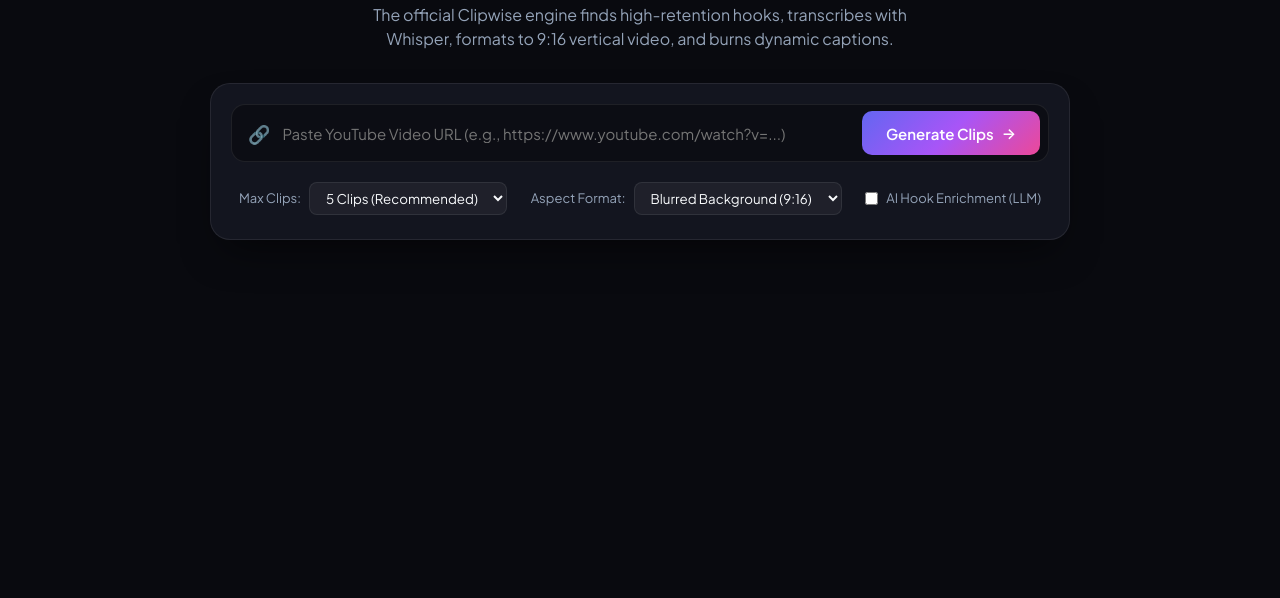
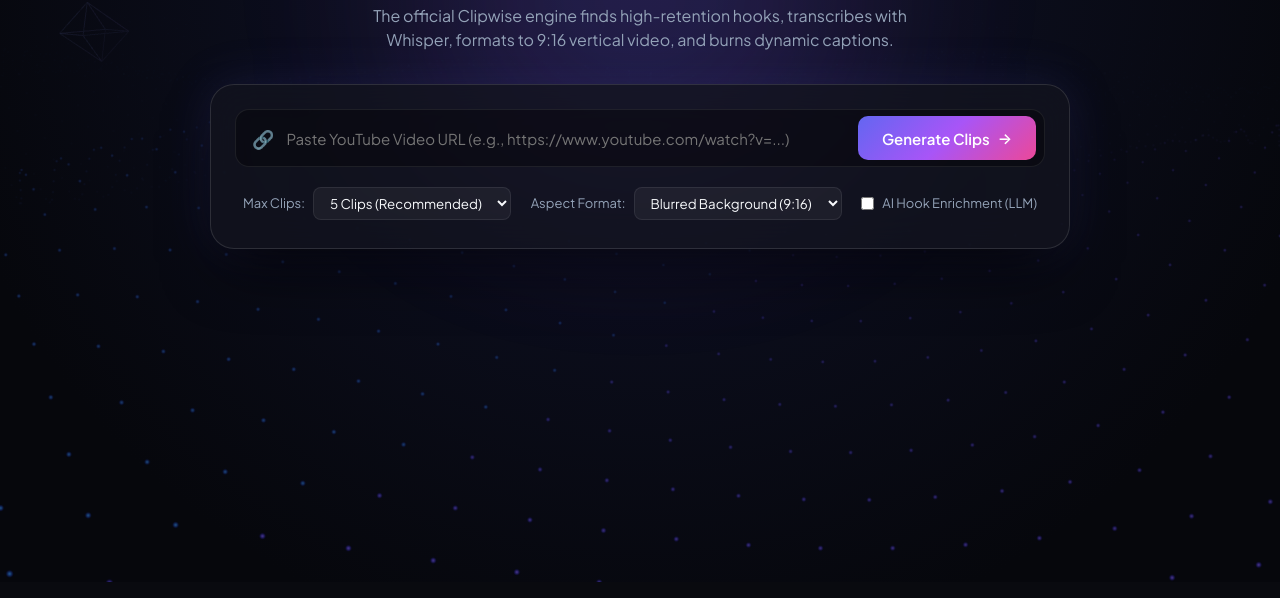
Before and after one commit to nitishkumarchimmanakatti-dev/clipwise, a plain HTML site: page clipwise/static/index.html in a window 1280 px wide. Shown: the part 218-816 px from the top of the page. Drawn offline with nearby package versions, Linux system fonts and the light colour scheme; animation ran at ten frames a second.

Commit message:
Add realistic 3D motion background with Three.js particle wave and card tilt

```diff
--- /dev/null
+++ b/clipwise/static/bg3d.js
@@ -0,0 +1,231 @@
+/**
+ * Clipwise 3D Motion Background Engine using Three.js
+ * Creates an undulating 3D particle wave terrain with floating geometric nodes
+ * and mouse-responsive 3D camera parallax.
+ */
+
+(function () {
+  const canvas = document.getElementById('bg3d-canvas');
+  if (!canvas) return;
+
+  // 1. Scene & Camera Setup
+  const scene = new THREE.Scene();
+  scene.fog = new THREE.FogExp2(0x07080d, 0.0018);
+
+  const camera = new THREE.PerspectiveCamera(
+    60,
+    window.innerWidth / window.innerHeight,
+    1,
+    2000
+  );
+  camera.position.set(0, 180, 480);
+  camera.lookAt(0, 0, 0);
+
+  const renderer = new THREE.WebGLRenderer({
+    canvas: canvas,
+    antialias: true,
+    alpha: true,
+    powerPreference: 'high-performance',
+  });
+  renderer.setPixelRatio(Math.min(window.devicePixelRatio, 2));
+  renderer.setSize(window.innerWidth, window.innerHeight);
+
+  // 2. Undulating 3D Particle Wave Field
+  const SEPARATION = 40;
+  const AMOUNTX = 75;
+  const AMOUNTY = 75;
+  const numParticles = AMOUNTX * AMOUNTY;
+
+  const positions = new Float32Array(numParticles * 3);
+  const colors = new Float32Array(numParticles * 3);
+
+  // Gradient colors: violet (0.39, 0.40, 0.95) to cyan/pink
+  const color1 = new THREE.Color(0x6366f1); // Indigo
+  const color2 = new THREE.Color(0xa855f7); // Purple
+  const color3 = new THREE.Color(0x06b6d4); // Cyan
+
+  let i = 0;
+  for (let ix = 0; ix < AMOUNTX; ix++) {
+    for (let iy = 0; iy < AMOUNTY; iy++) {
+      const x = ix * SEPARATION - (AMOUNTX * SEPARATION) / 2;
+      const z = iy * SEPARATION - (AMOUNTY * SEPARATION) / 2;
+
+      positions[i] = x;
+      positions[i + 1] = 0;
+      positions[i + 2] = z;
+
+      // Color interpolation across the field
+      const ratio = (ix + iy) / (AMOUNTX + AMOUNTY);
+      const c = color1.clone().lerp(ratio > 0.5 ? color2 : color3, ratio);
+
+      colors[i] = c.r;
+      colors[i + 1] = c.g;
+      colors[i + 2] = c.b;
+
+      i += 3;
+    }
+  }
+
+  const geometry = new THREE.BufferGeometry();
+  geometry.setAttribute('position', new THREE.BufferAttribute(positions, 3));
+  geometry.setAttribute('color', new THREE.BufferAttribute(colors, 3));
+
+  // Circular soft particle texture
+  function createParticleTexture() {
+    const pCanvas = document.createElement('canvas');
+    pCanvas.width = 64;
+    pCanvas.height = 64;
+    const ctx = pCanvas.getContext('2d');
+    const grad = ctx.createRadialGradient(32, 32, 0, 32, 32, 32);
+    grad.addColorStop(0, 'rgba(255, 255, 255, 1)');
+    grad.addColorStop(0.3, 'rgba(200, 220, 255, 0.7)');
+    grad.addColorStop(0.7, 'rgba(99, 102, 241, 0.25)');
+    grad.addColorStop(1, 'rgba(0, 0, 0, 0)');
+    ctx.fillStyle = grad;
+    ctx.fillRect(0, 0, 64, 64);
+    return new THREE.CanvasTexture(pCanvas);
+  }
+
+  const material = new THREE.PointsMaterial({
+    size: 6.5,
+    vertexColors: true,
+    map: createParticleTexture(),
+    transparent: true,
+    opacity: 0.85,
+    blending: THREE.AdditiveBlending,
+    depthWrite: false,
+  });
+
+  const particles = new THREE.Points(geometry, material);
+  particles.position.y = -60;
+  scene.add(particles);
+
+  // 3. Floating 3D Geometric Polygonal Meshes
+  const floatingGroup = new THREE.Group();
+  scene.add(floatingGroup);
+
+  const shapes = [];
+  const geomTypes = [
+    new THREE.IcosahedronGeometry(35, 0),
+    new THREE.OctahedronGeometry(28, 0),
+    new THREE.TetrahedronGeometry(30, 0),
+    new THREE.TorusGeometry(32, 6, 12, 32),
+  ];
+
+  const wireMaterial = new THREE.MeshBasicMaterial({
+    color: 0x818cf8,
+    wireframe: true,
+    transparent: true,
+    opacity: 0.25,
+  });
+
+  for (let k = 0; k < 9; k++) {
+    const geom = geomTypes[k % geomTypes.length];
+    const mesh = new THREE.Mesh(geom, wireMaterial.clone());
+
+    mesh.position.x = (Math.random() - 0.5) * 1400;
+    mesh.position.y = Math.random() * 300 + 40;
+    mesh.position.z = (Math.random() - 0.5) * 800;
+
+    mesh.scale.setScalar(0.7 + Math.random() * 0.8);
+
+    mesh.userData = {
+      rotX: (Math.random() - 0.5) * 0.015,
+      rotY: (Math.random() - 0.5) * 0.015,
+      floatSpeed: 0.001 + Math.random() * 0.002,
+      baseY: mesh.position.y,
+      offset: Math.random() * Math.PI * 2,
+    };
+
+    floatingGroup.add(mesh);
+    shapes.push(mesh);
+  }
+
+  // 4. Mouse Tracking & Parallax
+  let mouseX = 0;
+  let mouseY = 0;
+  let targetX = 0;
+  let targetY = 0;
+
+  window.addEventListener('mousemove', (e) => {
+    mouseX = (e.clientX - window.innerWidth / 2) * 0.4;
+    mouseY = (e.clientY - window.innerHeight / 2) * 0.3;
+  });
+
+  // 5. Animation Loop
+  let count = 0;
+
+  function animate() {
+    requestAnimationFrame(animate);
+
+    count += 0.035;
+
+    // Smooth camera parallax
+    targetX += (mouseX - targetX) * 0.03;
+    targetY += (mouseY - targetY) * 0.03;
+
+    camera.position.x = targetX * 0.8;
+    camera.position.y = 180 - targetY * 0.5;
+    camera.lookAt(0, 20, 0);
+
+    // Wave motion calculation for 3D particles
+    const pos = particles.geometry.attributes.position.array;
+    let idx = 0;
+
+    for (let ix = 0; ix < AMOUNTX; ix++) {
+      for (let iy = 0; iy < AMOUNTY; iy++) {
+        pos[idx + 1] =
+          Math.sin((ix + count) * 0.25) * 35 +
+          Math.sin((iy + count) * 0.4) * 35 +
+          Math.cos((ix + iy + count) * 0.2) * 20;
+        idx += 3;
+      }
+    }
+    particles.geometry.attributes.position.needsUpdate = true;
+
+    // Rotate floating shapes
+    shapes.forEach((s) => {
+      s.rotation.x += s.userData.rotX;
+      s.rotation.y += s.userData.rotY;
+      s.position.y =
+        s.userData.baseY + Math.sin(count * 0.5 + s.userData.offset) * 25;
+    });
+
+    renderer.render(scene, camera);
+  }
+
+  animate();
+
+  // 6. Responsive Window Resize
+  window.addEventListener('resize', () => {
+    camera.aspect = window.innerWidth / window.innerHeight;
+    camera.updateProjectionMatrix();
+    renderer.setSize(window.innerWidth, window.innerHeight);
+  });
+
+  // 7. Interactive 3D Card Tilt for UI Elements
+  function enable3DCardTilt(selector) {
+    document.querySelectorAll(selector).forEach((card) => {
+      card.addEventListener('mousemove', (e) => {
+        const rect = card.getBoundingClientRect();
+        const x = e.clientX - rect.left;
+        const y = e.clientY - rect.top;
+        const centerX = rect.width / 2;
+        const centerY = rect.height / 2;
+
+        const rotateX = ((y - centerY) / centerY) * -7;
+        const rotateY = ((x - centerX) / centerX) * 7;
+
+        card.style.transform = `perspective(1000px) rotateX(${rotateX}deg) rotateY(${rotateY}deg) translateY(-4px)`;
+      });
+
+      card.addEventListener('mouseleave', () => {
+        card.style.transform =
+          'perspective(1000px) rotateX(0deg) rotateY(0deg) translateY(0)';
+      });
+    });
+  }
+
+  // Apply tilt to generator card
+  enable3DCardTilt('.generator-card');
+})();
--- a/clipwise/static/index.html
+++ b/clipwise/static/index.html
@@ -50,6 +50,10 @@
   <link href="https://fonts.googleapis.com/css2?family=Plus+Jakarta+Sans:wght@400;500;600;700;800&family=JetBrains+Mono:wght@400;500&display=swap" rel="stylesheet">
 </head>
 <body>
+  <!-- 3D Motion WebGL Canvas -->
+  <canvas id="bg3d-canvas"></canvas>
+  <div class="ambient-glow"></div>
+
   <div class="app-layout">
     <!-- Header -->
     <header class="navbar">
@@ -174,6 +178,9 @@
     </div>
   </div>
 
+  <!-- Three.js & 3D Interactive Background -->
+  <script src="https://cdnjs.cloudflare.com/ajax/libs/three.js/r128/three.min.js"></script>
+  <script src="/static/bg3d.js"></script>
   <script src="/static/app.js"></script>
 </body>
 </html>
--- a/clipwise/static/style.css
+++ b/clipwise/static/style.css
@@ -25,9 +25,44 @@ body {
   color: var(--text-main);
   min-height: 100vh;
   line-height: 1.5;
+  overflow-x: hidden;
+}
+
+/* 3D Canvas Background */
+#bg3d-canvas {
+  position: fixed;
+  top: 0;
+  left: 0;
+  width: 100vw;
+  height: 100vh;
+  z-index: 0;
+  pointer-events: none;
+  background: radial-gradient(circle at 50% 20%, #10132b 0%, #06070c 80%);
+}
+
+/* Ambient 3D Depth Glow */
+.ambient-glow {
+  position: fixed;
+  top: 25%;
+  left: 50%;
+  transform: translate(-50%, -50%);
+  width: 700px;
+  height: 400px;
+  background: radial-gradient(circle, rgba(99, 102, 241, 0.25) 0%, rgba(168, 85, 247, 0.18) 40%, transparent 70%);
+  filter: blur(90px);
+  pointer-events: none;
+  z-index: 1;
+  animation: pulseGlow 9s ease-in-out infinite alternate;
+}
+
+@keyframes pulseGlow {
+  0% { transform: translate(-50%, -50%) scale(0.9); opacity: 0.65; }
+  100% { transform: translate(-50%, -45%) scale(1.15); opacity: 0.95; }
 }
 
 .app-layout {
+  position: relative;
+  z-index: 2;
   max-width: 1300px;
   margin: 0 auto;
   padding: 0 24px 60px;
@@ -38,8 +73,13 @@ body {
   display: flex;
   justify-content: space-between;
   align-items: center;
-  padding: 24px 0;
-  border-bottom: 1px solid var(--border-color);
+  padding: 16px 24px;
+  margin-top: 16px;
+  background: rgba(19, 21, 31, 0.55);
+  backdrop-filter: blur(16px);
+  -webkit-backdrop-filter: blur(16px);
+  border: 1px solid var(--border-color);
+  border-radius: 18px;
   margin-bottom: 40px;
 }
 
@@ -101,13 +141,17 @@ body {
 
 /* Generator Card */
 .generator-card {
-  background: var(--bg-card);
-  border: 1px solid var(--border-color);
-  border-radius: 20px;
-  padding: 20px;
-  box-shadow: 0 20px 40px -15px rgba(0, 0, 0, 0.6);
+  background: rgba(19, 21, 31, 0.75);
+  backdrop-filter: blur(20px);
+  -webkit-backdrop-filter: blur(20px);
+  border: 1px solid rgba(255, 255, 255, 0.12);
+  border-radius: 24px;
+  padding: 24px;
+  box-shadow: 0 30px 60px -15px rgba(0, 0, 0, 0.8), 0 0 50px rgba(99, 102, 241, 0.15);
   max-width: 860px;
   margin: 0 auto;
+  transform-style: preserve-3d;
+  transition: transform 0.15s ease-out, box-shadow 0.3s ease;
 }
 
 .input-group {
@@ -337,18 +381,21 @@ body {
 }
 
 .clip-card {
-  background: var(--bg-card);
-  border: 1px solid var(--border-color);
-  border-radius: 18px;
+  background: rgba(19, 21, 31, 0.75);
+  backdrop-filter: blur(16px);
+  -webkit-backdrop-filter: blur(16px);
+  border: 1px solid rgba(255, 255, 255, 0.1);
+  border-radius: 20px;
   overflow: hidden;
   display: flex;
   flex-direction: column;
-  transition: transform 0.2s ease, border-color 0.2s ease;
+  transition: transform 0.25s cubic-bezier(0.2, 0.8, 0.2, 1), border-color 0.25s ease, box-shadow 0.25s ease;
 }
 
 .clip-card:hover {
-  transform: translateY(-3px);
-  border-color: rgba(255, 255, 255, 0.2);
+  transform: translateY(-6px) scale(1.01);
+  border-color: rgba(99, 102, 241, 0.4);
+  box-shadow: 0 20px 40px -10px rgba(0, 0, 0, 0.8), 0 0 25px rgba(99, 102, 241, 0.2);
 }
 
 .video-container {
```
